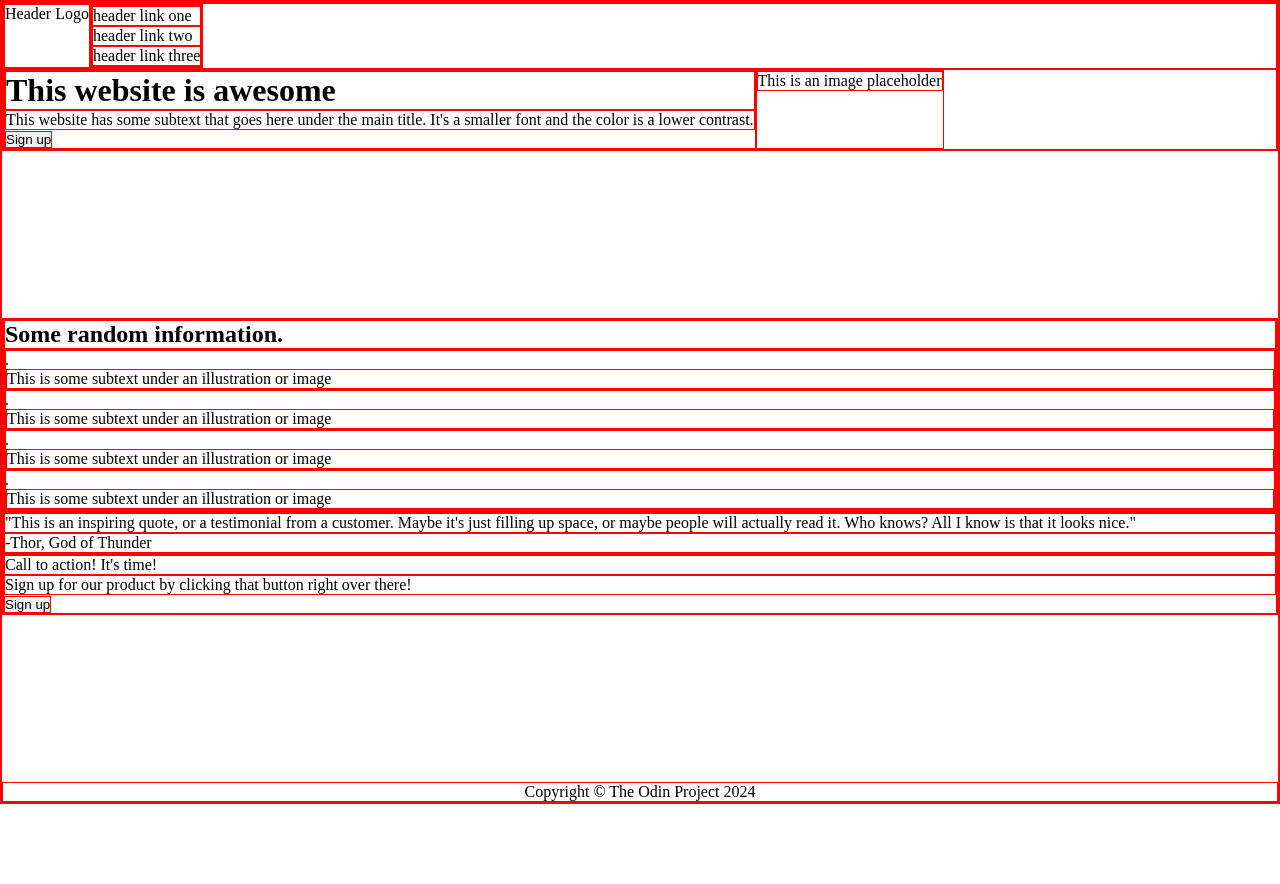
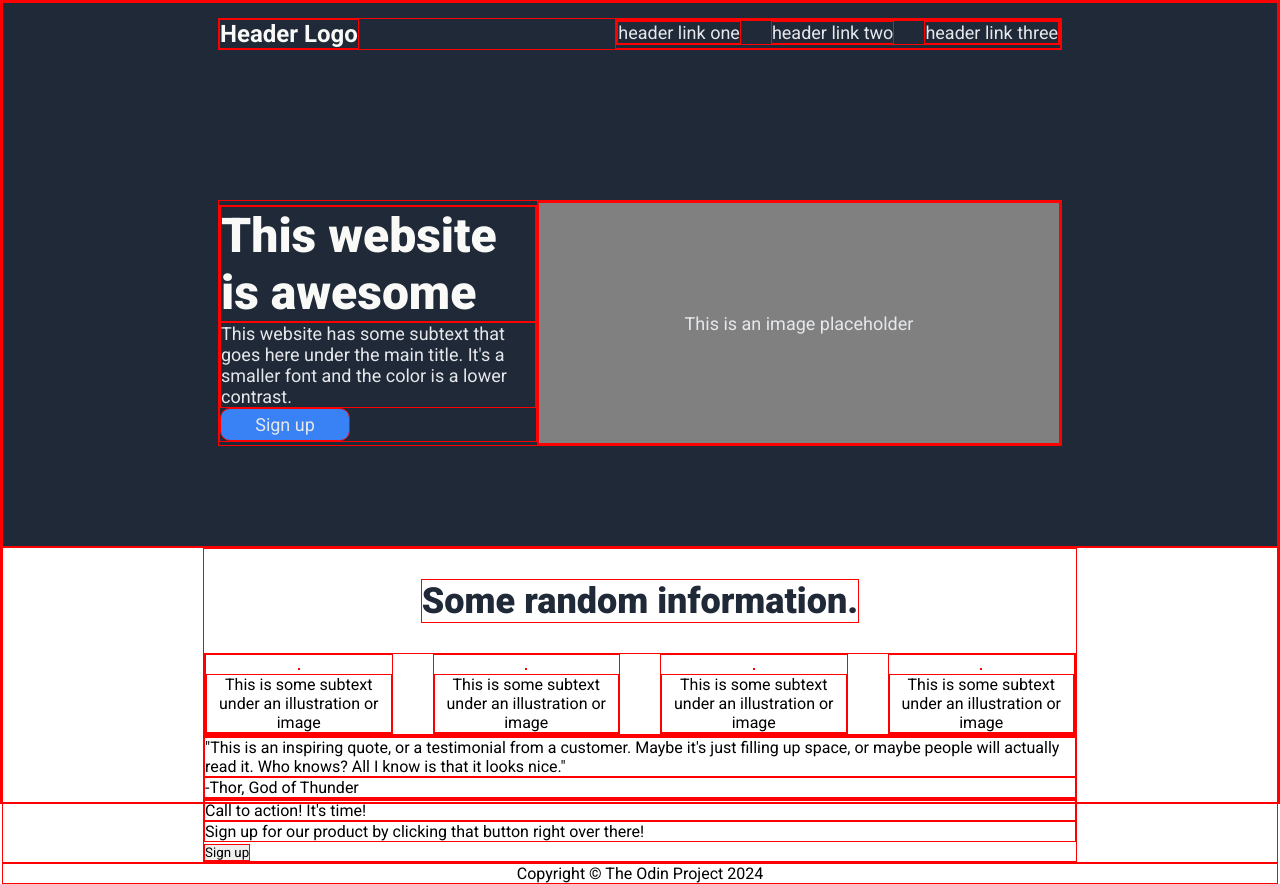
Before and after one commit to SrulyP/landing-page, a plain HTML site: page index.html in a window 1280 px wide. Before the commit the page ends 804 px from the top, so only its background shows below. Drawn offline with Linux system fonts and the light colour scheme.

Commit message:
Finish header styling

```diff
--- a/styles.css
+++ b/styles.css
@@ -2,6 +2,7 @@
   margin: 0;
   padding: 0;
   border: 1px solid red;
+  font-family: 'Roboto';
 }
 
 body {
@@ -11,25 +12,124 @@ body {
   justify-content: space-between;
 }
 
+.top-section, .bottom-section, .random-information, .inspiring-quote, .sign-up {
+    margin: 0 200px;
+}
+
+/*------- Header -------*/
+
 header {
   display: flex;
   flex-direction: column;
-}
-
-.top-section, .bottom-section {
-  display: flex;
-}
-
-footer {
-  display: flex;
-  justify-content: center;
-  align-content: center;
+  padding: 15px;
+  background-color: #1F2937;
+  padding-bottom: 100px;
 }
 
 .logo {
+  display: flex;
   justify-content: flex-start;
+  font-size: 24px;
+  font-weight: 700;
+  color: #F9FAF8;
+}
+
+.header-links {
+  display: flex;
+  gap: 30px;
+}
+
+.placeholder {
+    display: flex;
+    align-items: center;
+    justify-content: center;
+    width: 520px;
+    height: 240px;
+    background-color: gray;
 }
 
 li {
   list-style-type: none;
 }
+
+.top-section {
+  display: flex;
+  justify-content: space-between;
+  margin-bottom: 150px;
+  font-size: 18px;
+  color: #E5E7EB;
+}
+
+h1 {
+    font-size: 48px;
+    font-weight: 900;
+    color: #F9FAF8;
+}
+
+.bottom-section{
+  display: flex;
+  justify-content: center;
+  align-items: center;
+}
+
+.description, .sign-up-button, .placeholder {
+    font-size: 18px;
+    color: #E5E7EB;
+}
+
+.left-section {
+    display: flex;
+    flex-direction: column;
+    /* how to make it so that it is even? */
+}
+
+.right-section {
+  display: flex;
+  justify-content: center;
+  align-items: center;
+}
+
+.sign-up-button {
+    background-color: #3882f6;
+    padding: 5px;
+    width: 130px;
+    border-radius: 10px;
+}
+
+/*------- Middle sections -------*/
+
+.information-header {
+    margin: 30px;
+    font-size: 36px;
+    color: #1f2937;
+    font-weight: 900;
+}
+
+.random-information {
+    display: flex;
+    flex-direction: column;
+    justify-content: center;
+    align-items: center;
+}
+
+.infos {
+    display: flex;
+    text-align: center;
+    gap: 40px;
+}
+
+.info-img {
+    height: 150px;
+}
+
+
+
+/* .sign-up-button-2 {} */
+
+
+/*------- Footer -------*/
+footer {
+    display: flex;
+    justify-content: center;
+    align-content: center;
+  }
```
